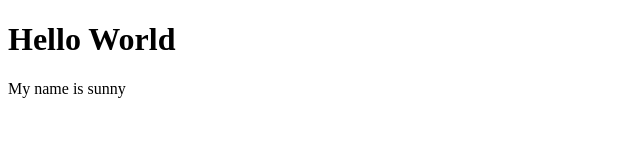
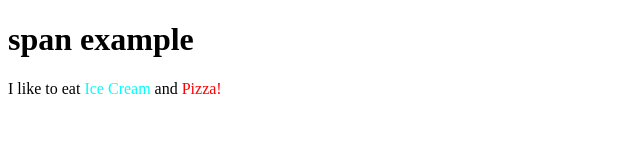
Before and after one commit to sun-n-y/HTML, a plain HTML site: page index.html in a window 1280 px wide. Shown: the whole page, without its empty margins (0-640 px from the left). Drawn offline with Linux system fonts and the light colour scheme.

Commit message:
add span

```diff
--- a/index.html
+++ b/index.html
@@ -4,10 +4,13 @@
     <meta charset="UTF-8" />
     <meta http-equiv="X-UA-Compatible" content="IE=edge" />
     <meta name="viewport" content="width=device-width, initial-scale=1.0" />
-    <title>My First Webpage</title>
+    <title>span</title>
   </head>
   <body>
-    <h1>Hello World</h1>
-    <p>My name is sunny</p>
+    <h1>span example</h1>
+    <p>
+      I like to eat <span style="color: aqua">Ice Cream</span> and
+      <span style="color: red">Pizza!</span>
+    </p>
   </body>
 </html>
```
